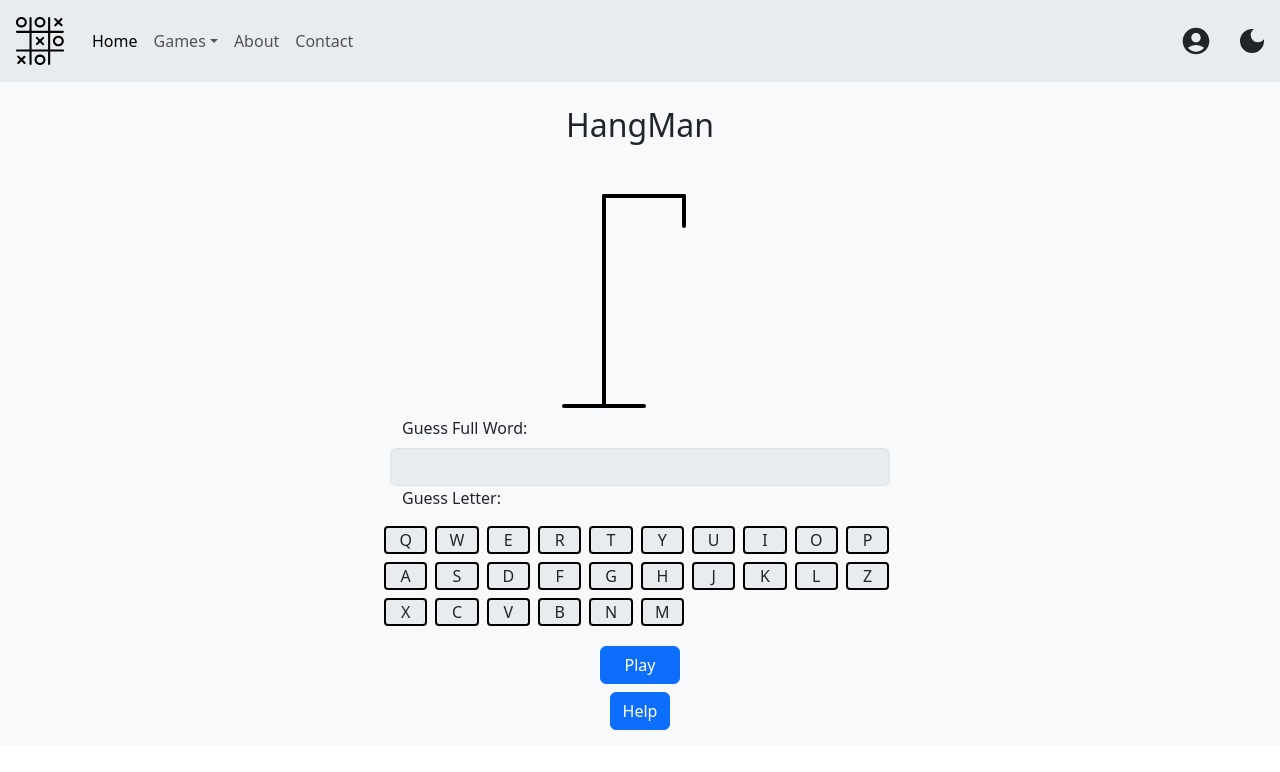
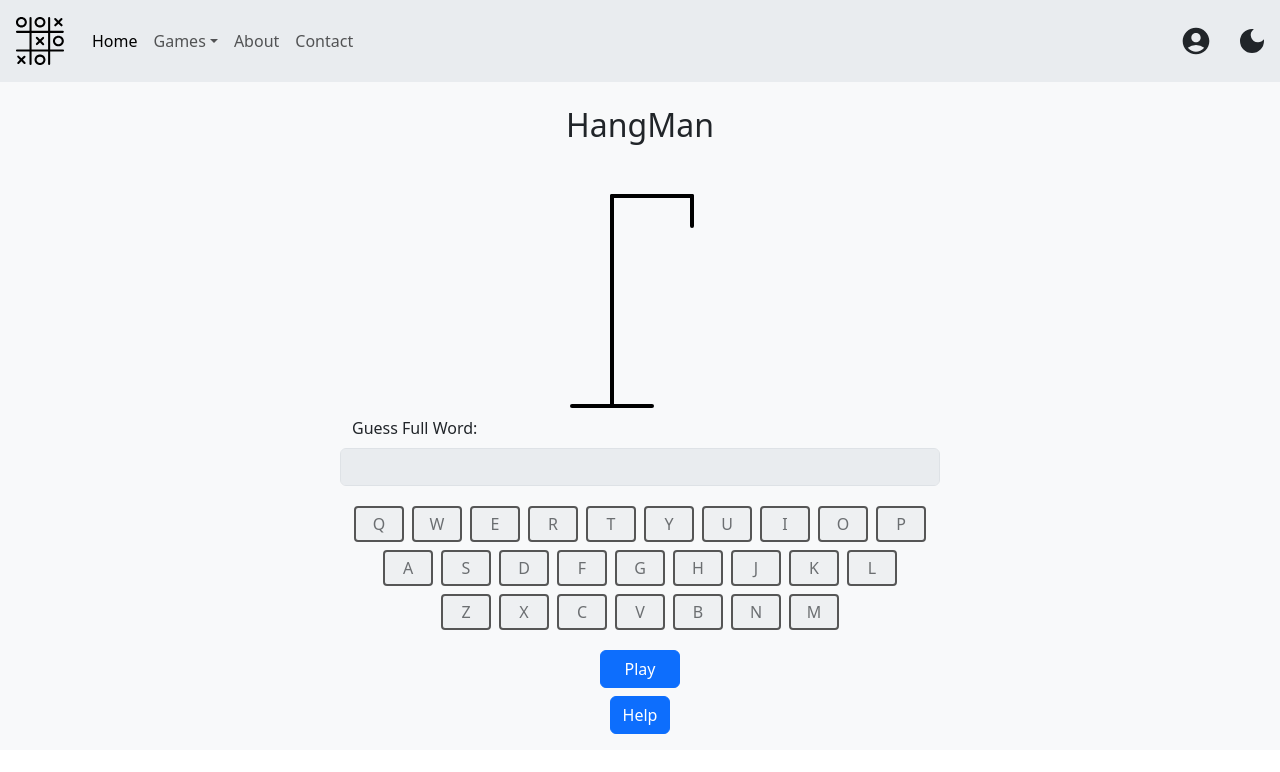
Before and after one commit to Zeden19/pencil-and-paper-games, a React (Vite) app: page /hangman in a window 1280 px wide. Shown: the top 772 px of the page. Built offline with nearby package versions, Linux system fonts and the light colour scheme.

Commit message:
Add styling; hangman complete

```diff
--- a/src/HangMan/HangManBoard.tsx
+++ b/src/HangMan/HangManBoard.tsx
@@ -6,8 +6,6 @@ import VirtualKeyboardGrid from "./VirtualKeyboardGrid.tsx";
 function HangManBoard() {
   const {
     word,
-    guesses,
-    setGuesses,
     incorrectGuesses,
     setIncorrectGuesses,
     wordPuzzle,
@@ -38,7 +36,6 @@ function HangManBoard() {
     setIncorrectGuesses(incorrectGuesses + 1);
   }
 
-  //todo : add virtual keyboard
   return (
     <div>
       {incorrectGuesses >= 6 && (
@@ -48,12 +45,8 @@ function HangManBoard() {
       )}
       {win && wordPuzzle.length !== 0 && <div className={"text-success"}>You Win!</div>}
 
-      <div className={"text-center"}>
-        <svg
-          width={"15rem"}
-          height={"15rem"}
-          className={styles.figureContainer + " d-inline-block ms-5 no-wrap"}
-        >
+      <div className={"d-flex text-center align-items-center justify-content-center"}>
+        <svg width={"11rem"} height={"15rem"} className={styles.figureContainer}>
           {/*Scaffolding*/}
           <line x1="60" y1="20" x2="140" y2="20" />
           <line x1="140" y1="20" x2="140" y2="50" />
@@ -75,7 +68,6 @@ function HangManBoard() {
           {incorrectGuesses >= 6 && <line x1="140" y1="150" x2="160" y2="180" />}
         </svg>
 
-        <div className={"d-inline-block"}>
         <div className={"d-flex flex-column align-items-start gap-3"}>
           <div>
             {wordPuzzle.map((char, index) => (
@@ -86,10 +78,9 @@ function HangManBoard() {
           </div>
         </div>
       </div>
-      </div>
 
       {/*Bottom buttons*/}
-      <div style={{ maxWidth: "500px" }} className={"container-fluid text-center mb-3"}>
+      <div style={{ maxWidth: "600px" }} className={"container-fluid text-center mb-3"}>
         <div className={"row"}>
           <label htmlFor="guessFullWord" className={"form-label col-auto"}>
             Guess Full Word:
@@ -104,11 +95,8 @@ function HangManBoard() {
           </form>
         </div>
 
-        <div className={"row"}>
-          <label className={"form-label col-auto"}>
-            Guess Letter:
-          </label>
-          <VirtualKeyboardGrid/>
+        <div className={"row mt-3"}>
+          <VirtualKeyboardGrid />
         </div>
       </div>
     </div>
--- a/src/HangMan/VirtualKeyboardGrid.tsx
+++ b/src/HangMan/VirtualKeyboardGrid.tsx
@@ -7,8 +7,14 @@ function VirtualKeyboardGrid() {
     "X", "C", "V", "B", "N", "M"];
 
   return (
-    <div className={"container-sm text-center g-1"}>
-      <div className={"row"}>{letterKeys.map((key) => (
+    <div className={"container text-center"}>
+      <div className={"row row-cols-10 justify-content-center flex-nowrap"}>{letterKeys.slice(0, 10).map((key) => (
+        <VirtualKeys letterKey={key} key={key} />
+      ))}</div>
+      <div className={"row row-cols-9 justify-content-center"}>{letterKeys.slice(10, 19).map((key) => (
+        <VirtualKeys letterKey={key} key={key} />
+      ))}</div>
+      <div className={"row row-cols-7 justify-content-center"}>{letterKeys.slice(19).map((key) => (
         <VirtualKeys letterKey={key} key={key} />
       ))}</div>
     </div>
--- a/src/HangMan/VirtualKeys.tsx
+++ b/src/HangMan/VirtualKeys.tsx
@@ -14,6 +14,7 @@ function VirtualKeys({ letterKey }: Props) {
     setIncorrectGuesses,
     wordPuzzle,
     setWordPuzzle,
+    playing,
   } = useHangManStore();
 
   const key = letterKey.toLowerCase();
@@ -56,9 +57,9 @@ function VirtualKeys({ letterKey }: Props) {
 
   return (
     <button
-      disabled={isKeyGuessed}
+      disabled={isKeyGuessed || !playing}
       className={
-        "btn bg-body-secondary m-1 col-1 p-0 border-2 rounded-1 d-inline-block " + defineBorder()
+        "btn bg-body-secondary m-1 col-1 px-0 py-1 border-2 rounded-1 d-inline-block " + defineBorder()
       }
       onClick={guessLetter}
     >
--- a/src/pages/HangmanPage.tsx
+++ b/src/pages/HangmanPage.tsx
@@ -3,7 +3,8 @@ import useHangManStore from "../HangMan/store.ts";
 import { words } from "../HangMan/words.ts";
 
 function HangmanPage() {
-  const { playing, win, startGame, word, guesses, setWin, setGuesses } = useHangManStore();
+  // noinspection JSUnusedLocalSymbols
+  const { playing, startGame } = useHangManStore();
 
   function getWord() {
     const randomIndex = Math.floor(Math.random() * words.length);
@@ -15,7 +16,10 @@ function HangmanPage() {
       <h2 className={"h2 py-4"}>HangMan</h2>
       <HangManBoard />
 
-      <button onClick={() => startGame(getWord())} className={"btn btn-primary d-block my-2 px-4 m-auto"}>
+      <button
+        onClick={() => startGame(getWord())}
+        className={"btn btn-primary d-block my-2 px-4 m-auto"}
+      >
         {playing ? "Reset" : "Play"}
       </button>
       <button className={"btn btn-primary"}>Help</button>
```
Lines whose indentation alone changed are shown as unchanged.
